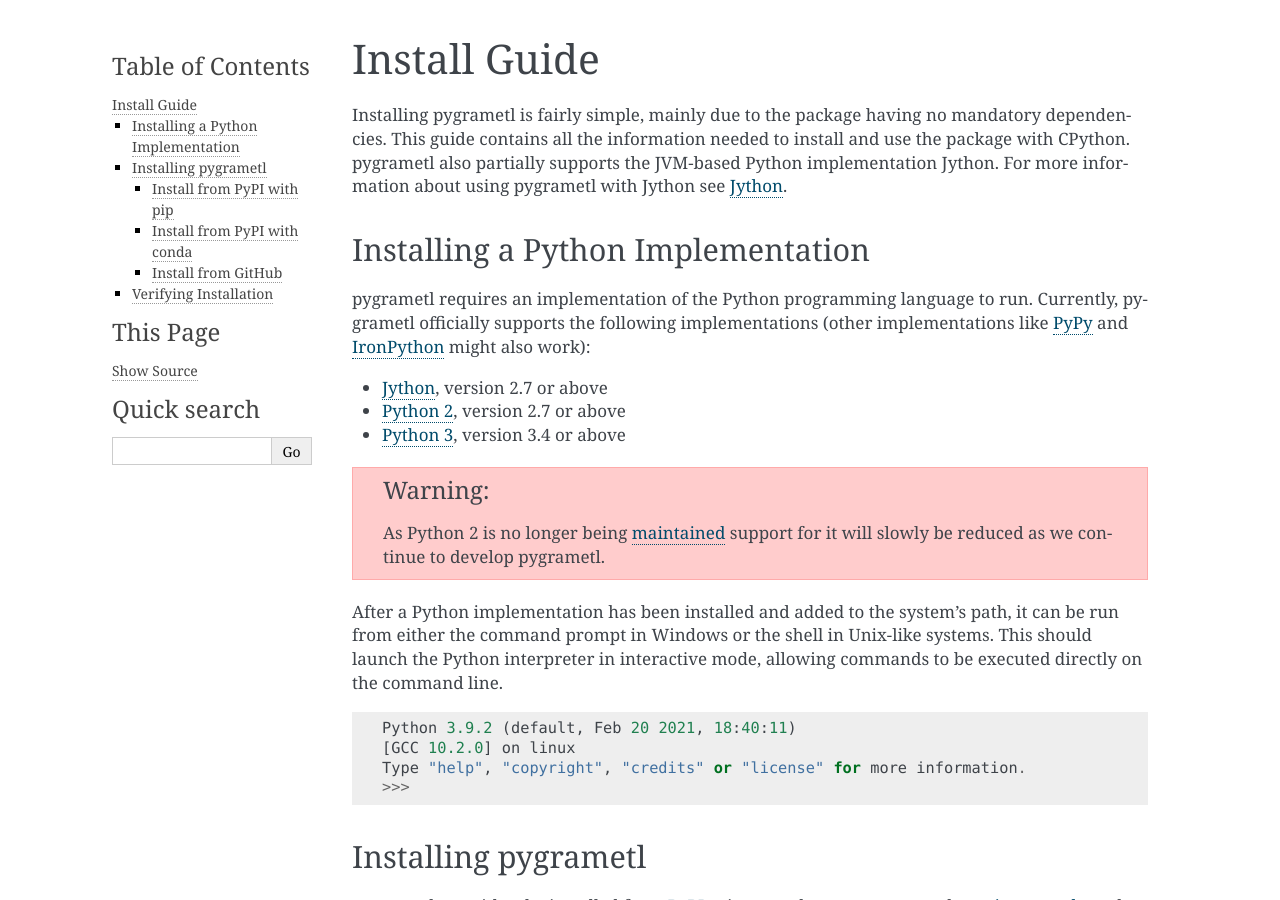
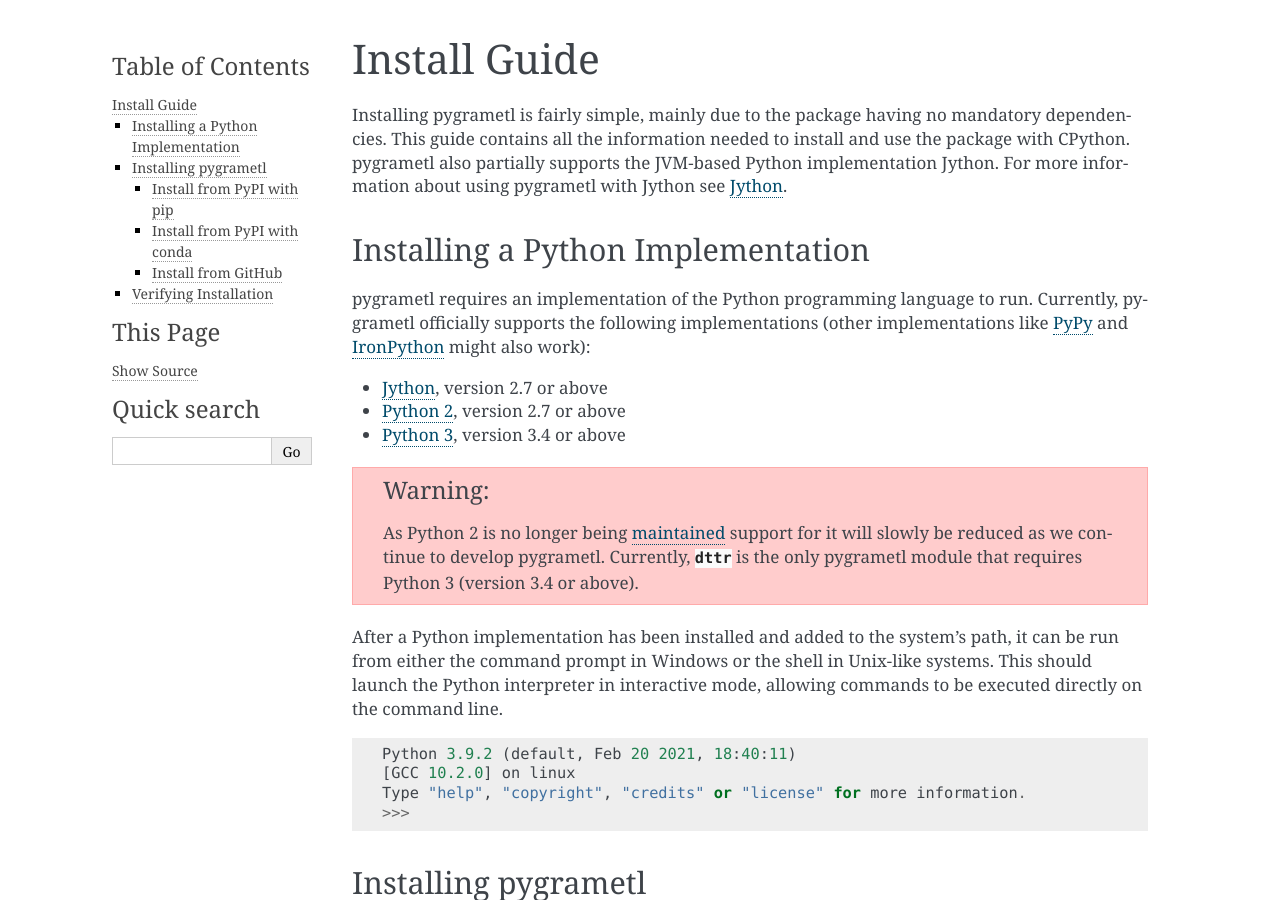
Before and after one commit to chrthomsen/pygrametl, a Sphinx documentation site: the page built from docs/quickstart/install.rst, in a window 1280 px wide and 900 px high. Built offline with Sphinx 7.4.7, drawn with Linux system fonts in a browser that asks for light colours; pages that are not in the unit, such as notebooks, are missing from menus.

Commit message:
Restore Jython support to datasources.py

```diff
--- a/docs/examples/jython.rst
+++ b/docs/examples/jython.rst
@@ -15,8 +15,8 @@
     <https://www.python.org/doc/sunset-python-2/>`_ and
     `Jython 3 <https://github.com/jython/jython/tree/main>`_ has not yet been
     released, support for Jython will be reduced as we continue to develop
-    pygrametl and phase out support for Python 2. Currently, :mod:`.datasources`
-    and :mod:`.drawntabletesting` are not supported in Jython.
+    pygrametl and phase out support for Python 2. Currently,
+    :mod:`.drawntabletesting` are not supported in Jython.
 
 To make switching between CPython and Jython as simple as possible, two
 abstractions are provided by pygrametl. Firstly, :mod:`.JDBCConnectionWrapper`
--- a/docs/quickstart/install.rst
+++ b/docs/quickstart/install.rst
@@ -22,7 +22,8 @@
 .. warning::
     As Python 2 is no longer being `maintained
     <https://www.python.org/doc/sunset-python-2/>`_ support for it will slowly
-    be reduced as we continue to develop pygrametl.
+    be reduced as we continue to develop pygrametl. Currently, :mod:`.dttr` is
+    the only pygrametl module that requires Python 3 (version 3.4 or above).
 
 After a Python implementation has been installed and added to the system's
 path, it can be run from either the command prompt in Windows or the shell in
```
Also changed, not shown: 2 other files.
